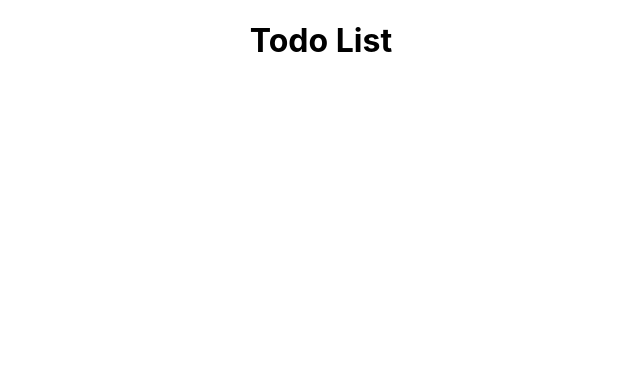
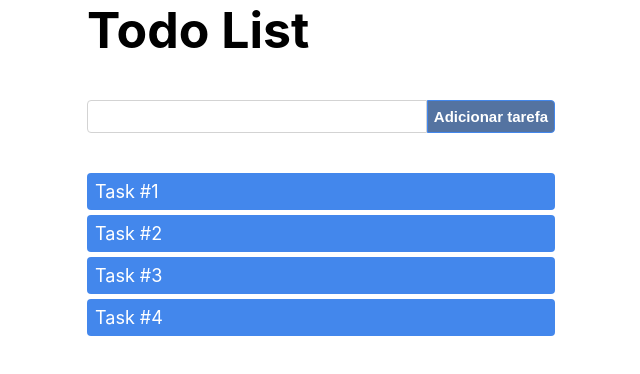
Before and after one commit to ricardoaruiz/mentoria-bruna, a React (Create React App) app: page / in a window 1280 px wide. Shown: the top 374 px of the page, without its empty margins (319-959 px from the left). Built offline with nearby package versions, Linux system fonts and the light colour scheme.

Commit message:
feat: create Home page

```diff
--- a/package.json
+++ b/package.json
@@ -9,6 +9,7 @@
     "react": "^17.0.2",
     "react-dom": "^17.0.2",
     "react-scripts": "5.0.0",
+    "uuid": "^8.3.2",
     "web-vitals": "^2.1.4"
   },
   "scripts": {
--- a/src/App.css
+++ b/src/App.css
@@ -1,3 +1,5 @@
 .App {
-  text-align: center;
+  width: 100%;
+  max-width: 1440px;
+  margin: 0 auto;
 }
--- a/src/App.js
+++ b/src/App.js
@@ -1,9 +1,14 @@
+import { HomePage } from './pages';
+
+
 import './App.css';
 
 function App() {
   return (
     <div className="App">
-      <h1>Todo List</h1>
+
+      <HomePage />
+
     </div>
   );
 }
--- a/src/index.css
+++ b/src/index.css
@@ -1,3 +1,13 @@
+* {
+  font-size: 62.5%;
+  box-sizing: border-box;
+}
+
+h1, h2, h3, h4, h5, p, ul, li {
+  padding: 0;
+  margin: 0;
+}
+
 body {
   margin: 0;
   font-family: -apple-system, BlinkMacSystemFont, 'Segoe UI', 'Roboto', 'Oxygen',
--- /dev/null
+++ b/src/pages/Home/index.js
@@ -0,0 +1,55 @@
+import React from 'react'
+import { v4 as uuidv4 } from 'uuid';
+
+import './styles.css'
+
+export const HomePage = () => {
+
+  const [task, setTask] = React.useState('')
+  const [tasks, setTasks] = React.useState([
+    { id: uuidv4(), description: 'Task #1' },
+    { id: uuidv4(), description: 'Task #2' },
+    { id: uuidv4(), description: 'Task #3' },
+    { id: uuidv4(), description: 'Task #4' },
+  ])
+
+  const handleTaskInputChange = (event) => {
+    setTask(event.target.value)
+  }
+
+  const handleTaskAddButtonClick = () => {
+    setTasks(currentTasks => [ ...currentTasks, { id: uuidv4(), description: task } ])
+    setTask('')
+  }
+
+  return (
+    <div className="home-container">
+      <h1 className="home-title">Todo List</h1>
+
+      <div className="task-controls">
+        <input
+          type="text"
+          className="task-field"
+          value={task}
+          onChange={handleTaskInputChange}
+        >
+        </input>
+
+        <button
+          type="button"
+          className="task-button"
+          disabled={!task}
+          onClick={handleTaskAddButtonClick}
+        >
+          Adicionar tarefa
+        </button>
+      </div>
+
+      <ul className="task-list">
+        {tasks.map(({ id, description }) => (
+          <li key={id}>{description}</li>
+        ))}
+      </ul>
+    </div>
+  )
+}
--- /dev/null
+++ b/src/pages/Home/styles.css
@@ -0,0 +1,78 @@
+.home-container {
+  display: flex;
+  flex-direction: column;
+
+  width: 100%;
+  max-width: 500px;
+  margin: 0 auto;
+  padding: 0 16px;
+}
+
+.home-title {
+  font-size: 5rem;
+  margin-bottom: 40px;
+}
+
+/* ========================================= */
+.task-controls {
+  margin-bottom: 40px;
+  display: flex;
+}
+
+/* ========================================= */
+.task-field {
+  padding: 4px 6px;
+  font-size: 2rem;
+  border: 1px solid #d3d3d3;
+  border-radius: 4px 0 0 4px;
+  outline: none;
+  flex: 1;
+}
+
+.task-field:focus {
+  border: 1px solid #8d8b8b;
+}
+
+/* ============================= */
+.task-button {
+  padding: 4px 6px;
+  font-size: 1.5rem;
+  font-weight: bold;
+  outline: none;
+  background-color: #4387ec;
+  border: 1px solid #4387ec;
+  color: #fff;
+  border-radius: 0 4px 4px 0;
+  cursor: pointer;
+}
+
+.task-button:focus {
+  border: 1px solid #1461d4;
+}
+
+.task-button:hover {
+  background-color: #1461d4;
+}
+
+.task-button:active {
+  background-color: #104ba3;
+}
+
+.task-button:disabled {
+  background-color: #5473a1;
+  cursor: not-allowed;
+}
+
+/* ============================= */
+.task-list {
+  list-style: none;
+}
+
+.task-list li {
+  padding: 8px;
+  font-size: 1.8rem;
+  background-color: #4387ec;
+  margin-bottom: 5px;
+  color: #fff;
+  border-radius: 4px;
+}
--- /dev/null
+++ b/src/pages/index.js
@@ -0,0 +1,3 @@
+import { HomePage } from './Home'
+
+export { HomePage }
```
Also changed, not shown: 1 other file (tests, documents, lock files or other folders).
